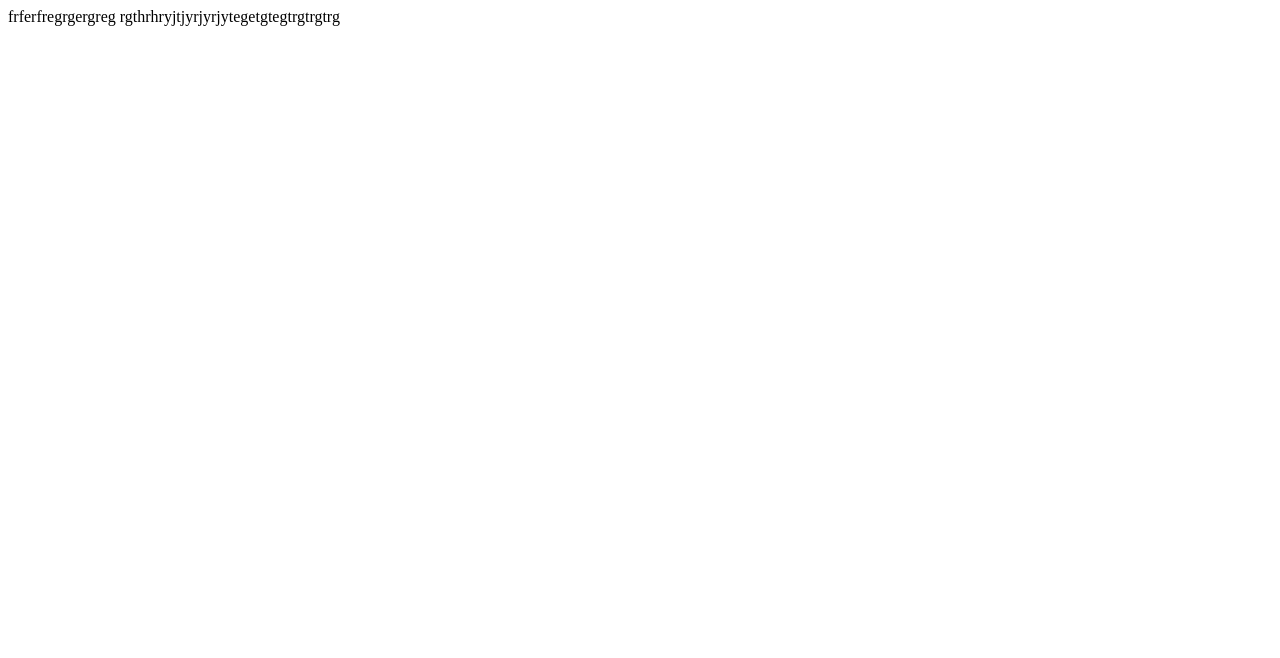
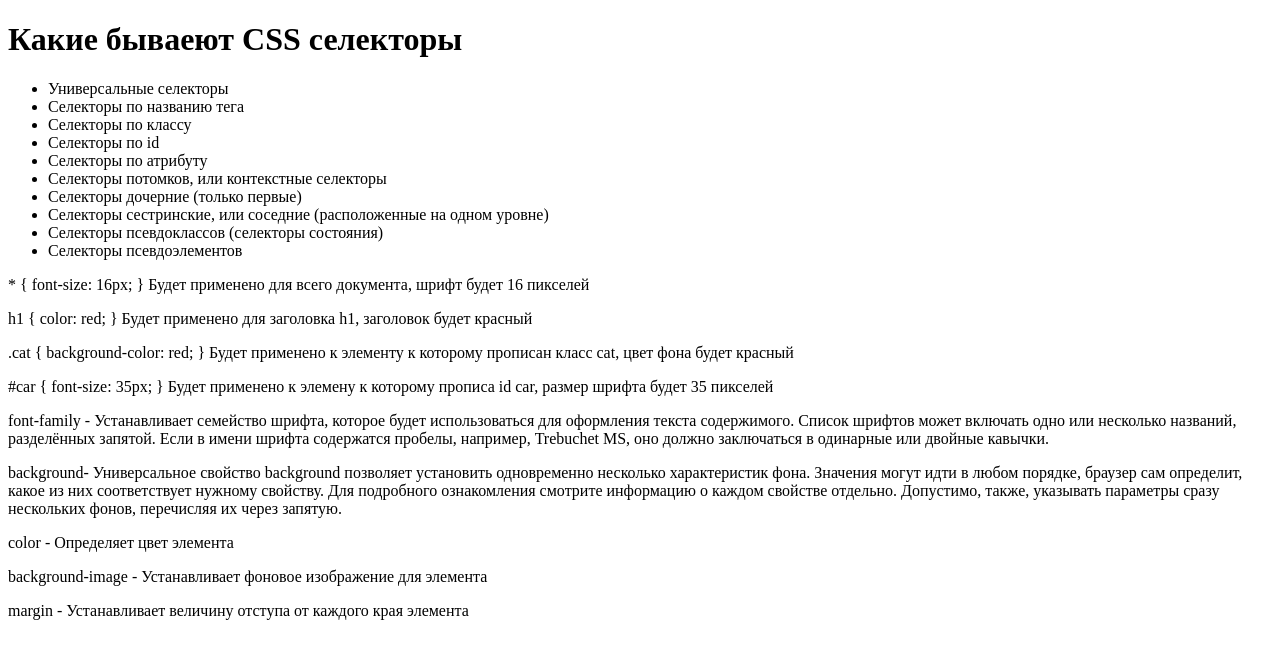
Before and after one commit to Gerzh/Homework, a plain HTML site: page hm4.html in a window 1280 px wide. Drawn offline with Linux system fonts and the light colour scheme; files that its build step writes are made by us from their sources.

Commit message:
final html

```diff
--- a/hm4.html
+++ b/hm4.html
@@ -1,12 +1,59 @@
 <!DOCTYPE html>
-<html lang="en">
+<html lang="en-ru">
 <head>
     <meta charset="UTF-8">
     <meta http-equiv="X-UA-Compatible" content="IE=edge">
     <meta name="viewport" content="width=device-width, initial-scale=1.0">
-    <link href="./style/style.css" rel="stylesheet" type="text/css">
-    <title>Document</title>frferfregrgergreg
+    <title>Document</title>
 </head>
 <body>
-    rgthrhryjtjyrjyrjytegetgtegtrgtrgtrg
+    <h1>Какие бываеют CSS селекторы</h1>
+        <ul>
+    <li>Универсальные селекторы</li>
+    <li>Селекторы по названию тега</li>
+    <li>Селекторы по классу</li>
+    <li>Селекторы по id</li>
+    <li>Селекторы по атрибуту</li>
+    <li>Селекторы потомков, или контекстные селекторы</li>
+    <li>Селекторы дочерние (только первые)</li>
+    <li>Селекторы сестринские, или соседние (расположенные на одном уровне)</li>
+    <li>Селекторы псевдоклассов (селекторы состояния)</li>
+    <li>Селекторы псевдоэлементов</li>
+</ul>
+
+
+<div>
+
+<p>* {
+    font-size: 16px;
+    }
+Будет применено для всего документа, шрифт будет 16 пикселей </p>
+<p> h1 {
+    color: red;
+    }
+Будет применено для заголовка h1, заголовок будет красный</p>
+<p>.cat {
+    background-color: red;
+    }
+Будет применено к элементу к которому прописан класс cat, цвет фона будет красный</p>
+<p>#car {
+    font-size: 35px;
+    }
+Будет применено к элемену к которому прописа id car, размер шрифта будет 35 пикселей</p>
+
+</div>
+
+<div>
+    <p>font-family - Устанавливает семейство шрифта, которое будет использоваться для оформления текста содержимого. Список шрифтов может включать одно или несколько названий, разделённых запятой. Если в имени шрифта содержатся пробелы, например, Trebuchet MS, оно должно заключаться в одинарные или двойные кавычки.</p>
+    <p id="back">background- Универсальное свойство background позволяет установить одновременно несколько характеристик фона. Значения могут идти в любом порядке, браузер сам определит, какое из них соответствует нужному свойству. Для подробного ознакомления смотрите информацию о каждом свойстве отдельно. Допустимо, также, указывать параметры сразу нескольких фонов, перечисляя их через запятую.</p>
+    <p class="color"></p> color - Определяет цвет элемента </p>
+    <p class="back img">background-image - Устанавливает фоновое изображение для элемента</p>
+</div>
+
+<div class="mar">
+        <p>margin - Устанавливает величину отступа от каждого края элемента</p>
+</div>
+
+
+</body>
 </html>
```
